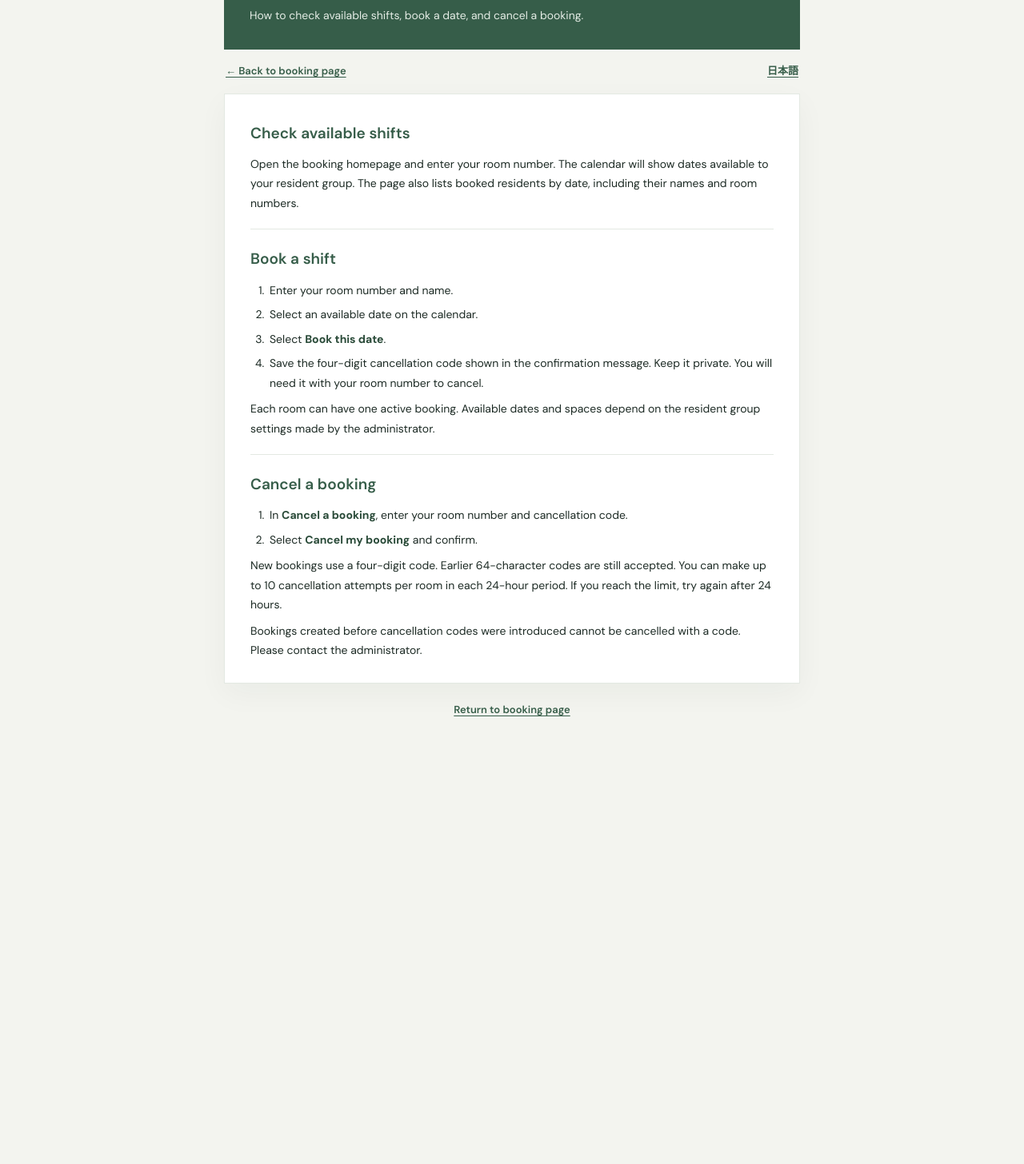
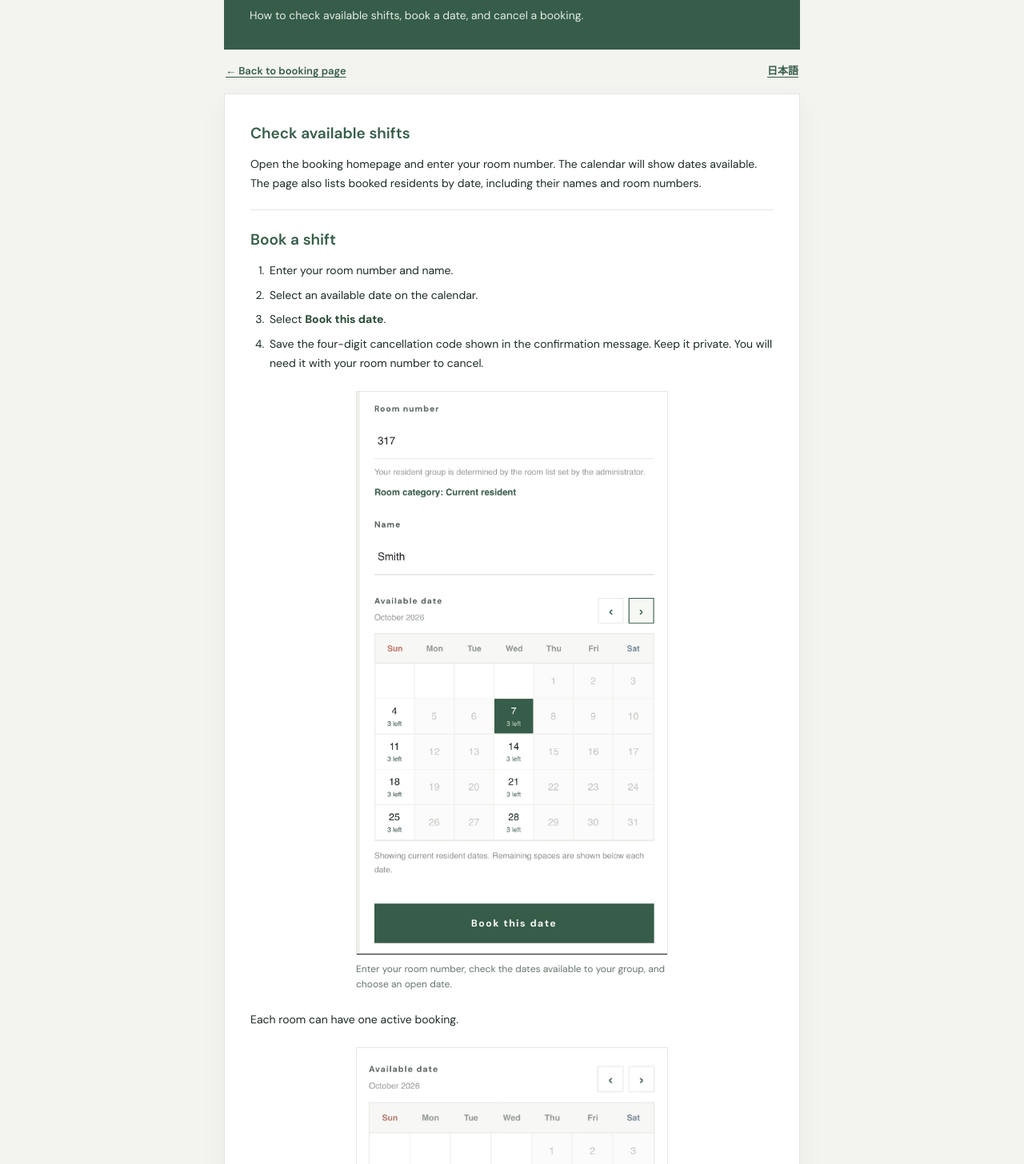
Before and after one commit to hsou-88/Shift, a website: page user-guide.html in a window 1280 px wide. Shown: the part 144-1600 px from the top of the page at 80% size. Before the commit the page ends 1111 px from the top, so only its background shows below. Drawn offline with Linux system fonts and the light colour scheme.

Commit message:
260928_2234

```diff
--- a/css/guide.css
+++ b/css/guide.css
@@ -22,3 +22,8 @@ body::before { content: ''; display: block; height: 5px; background: repeating-l
 .guide-content strong { color: #294a38; }
 .guide-footer { padding: 18px 2px; text-align: center; }
 @media (max-width: 520px) { .guide-page { width: min(100% - 22px, 720px); margin-top: 18px; } .guide-header { padding: 24px 20px; } .guide-content { padding: 4px 20px; } .guide-content h2 { font-size: 17px; } .guide-content p, .guide-content ol { font-size: 13px; } }
+
+.guide-figure { max-width: 390px; margin: 22px auto; }
+.guide-figure img { display: block; width: 100%; height: auto; border: 1px solid var(--line); background: #fff; }
+.guide-figure figcaption { margin-top: 8px; color: var(--muted); font-size: 12px; line-height: 1.6; }
+@media (max-width: 520px) { .guide-figure { max-width: 100%; } .guide-figure figcaption { font-size: 11px; } }
--- a/user-guide.html
+++ b/user-guide.html
@@ -21,7 +21,7 @@
     <article class="guide-content">
       <section>
         <h2>Check available shifts</h2>
-        <p>Open the booking homepage and enter your room number. The calendar will show dates available to your resident group. The page also lists booked residents by date, including their names and room numbers.</p>
+        <p>Open the booking homepage and enter your room number. The calendar will show dates available. The page also lists booked residents by date, including their names and room numbers.</p>
       </section>
       <section>
         <h2>Book a shift</h2>
@@ -31,7 +31,15 @@
           <li>Select <strong>Book this date</strong>.</li>
           <li>Save the four-digit cancellation code shown in the confirmation message. Keep it private. You will need it with your room number to cancel.</li>
         </ol>
-        <p>Each room can have one active booking. Available dates and spaces depend on the resident group settings made by the administrator.</p>
+        <figure class="guide-figure">
+          <img src="/images/user-guide/booking-date-selection.jpeg" alt="Booking form with the resident group and available calendar dates shown for room 317.">
+          <figcaption>Enter your room number, check the dates available to your group, and choose an open date.</figcaption>
+        </figure>
+        <p>Each room can have one active booking.</p>
+        <figure class="guide-figure">
+          <img src="/images/user-guide/booking-confirmation-and-list.jpeg" alt="Booking confirmation showing a four-digit cancellation code and a booked resident in the list below.">
+          <figcaption>After booking, save the cancellation code. The booking also appears in the resident list.</figcaption>
+        </figure>
       </section>
       <section>
         <h2>Cancel a booking</h2>
@@ -39,8 +47,12 @@
           <li>In <strong>Cancel a booking</strong>, enter your room number and cancellation code.</li>
           <li>Select <strong>Cancel my booking</strong> and confirm.</li>
         </ol>
-        <p>New bookings use a four-digit code. Earlier 64-character codes are still accepted. You can make up to 10 cancellation attempts per room in each 24-hour period. If you reach the limit, try again after 24 hours.</p>
-        <p>Bookings created before cancellation codes were introduced cannot be cancelled with a code. Please contact the administrator.</p>
+        <p>New bookings use a four-digit code. You can make up to 10 cancellation attempts per room in each 24-hour period. If you reach the limit, try again after 24 hours.</p>
+        <p>If you forget your cancel code, please contact the RA.</p>
+        <figure class="guide-figure">
+          <img src="/images/user-guide/cancel-booking.jpeg" alt="Cancellation form with room number and four-digit cancellation code fields.">
+          <figcaption>Enter the same room number and the cancellation code you saved after booking.</figcaption>
+        </figure>
       </section>
     </article>
     <footer class="guide-footer"><a href="/">Return to booking page</a></footer>
```
Also changed, not shown: user-guide-ja.html (+12 -0 lines), images/user-guide/booking-confirmation-and-list.jpeg (added), images/user-guide/booking-date-selection.jpeg (added), images/user-guide/cancel-booking.jpeg (added).
